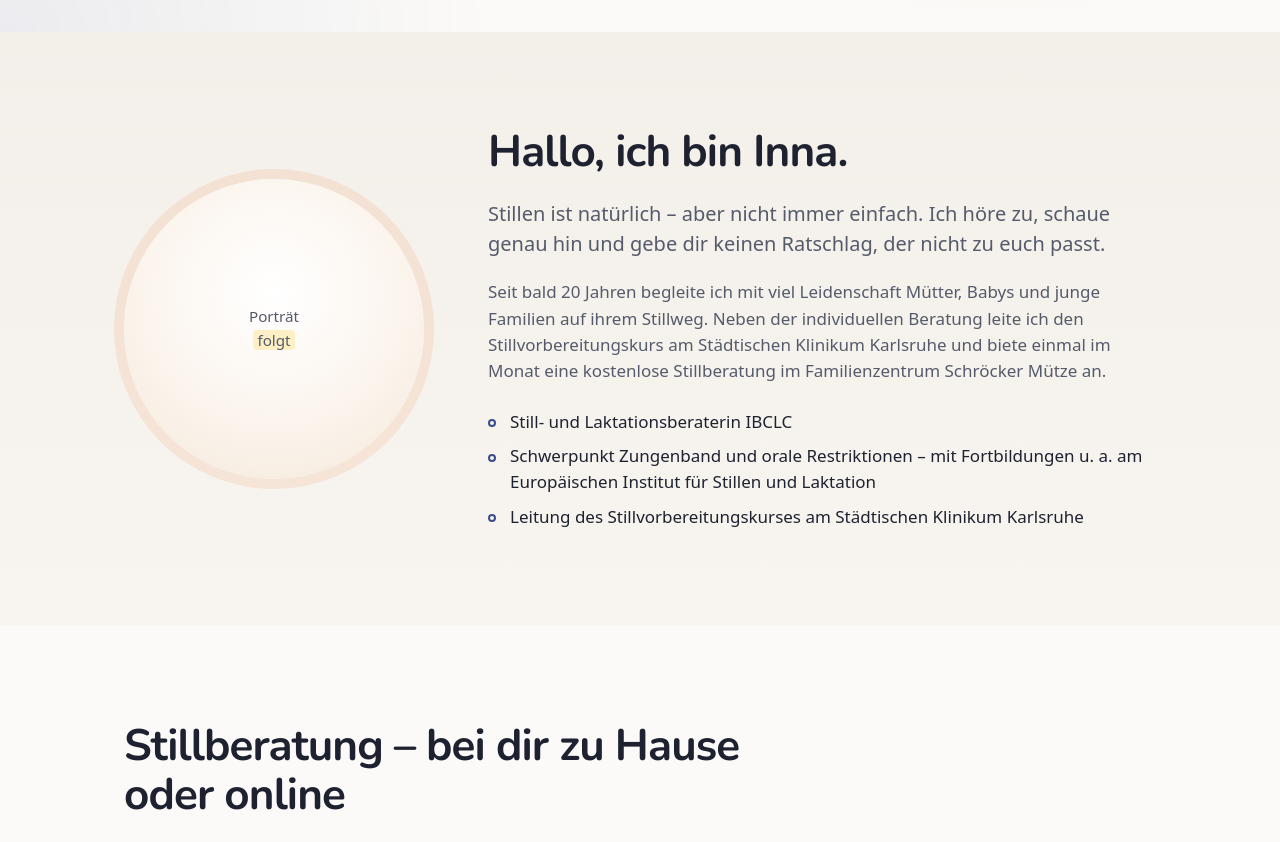
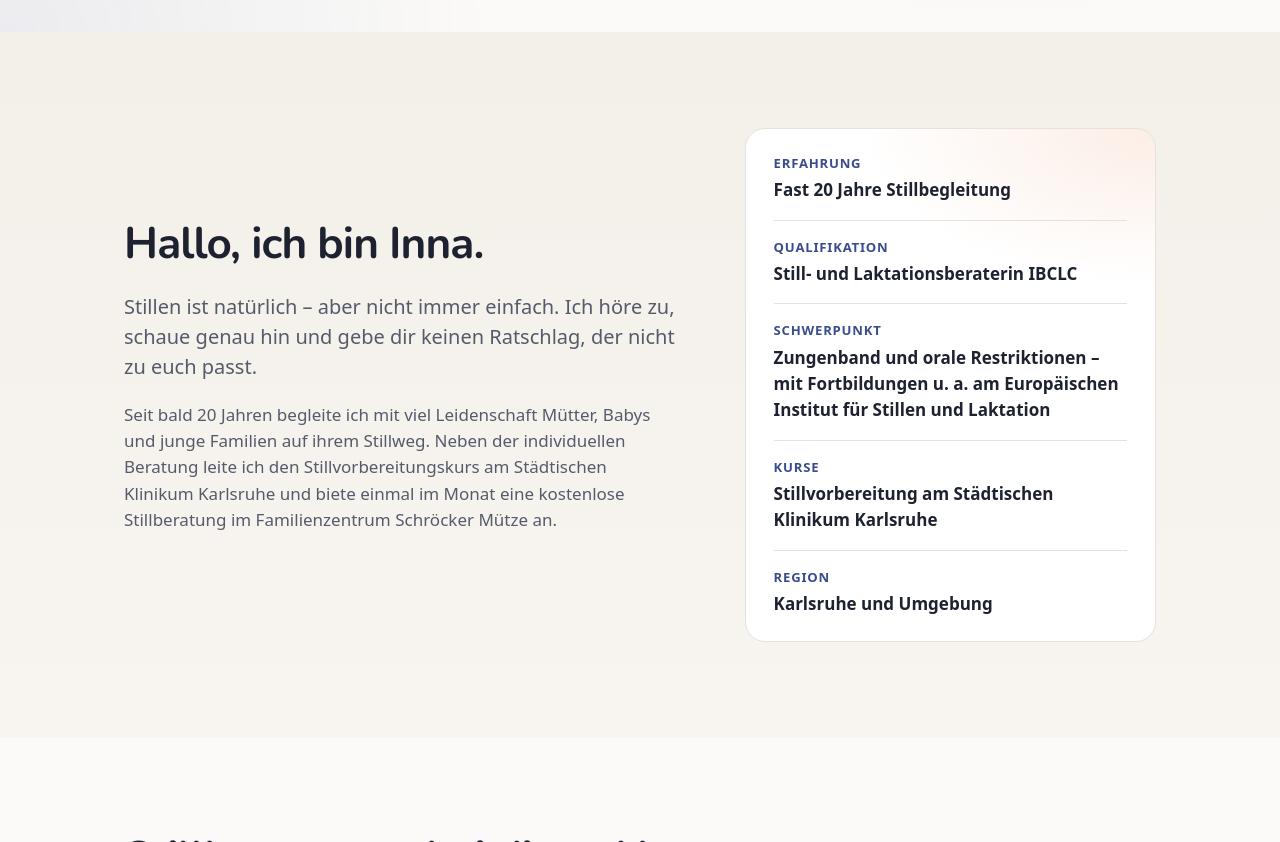
Before and after one commit to ps-Softworks/rund-ums-stillen, a plain HTML site: page index.html in a window 1280 px wide. Shown: the part 640-1482 px from the top of the page. Drawn offline with Linux system fonts and the light colour scheme.

Commit message:
Über mich als Text plus Steckbrief statt zweitem Porträt
Co-Authored-By: Claude Opus 5.5 <noreply@anthropic.com>

```diff
--- a/assets/style.css
+++ b/assets/style.css
@@ -521,9 +521,21 @@ section { padding: 96px 0; }
 .events-more { margin: 24px 0 0; color: var(--secondary); }
 
 /* Über mich */
+.about-facts {
+  margin: 0;
+  padding: 8px 28px;
+  border-radius: var(--r-md);
+  border: 0.5px solid var(--line);
+  background: var(--card-home), var(--raised);
+}
+.about-facts div { padding: 16px 0; border-bottom: 0.5px solid var(--line); }
+.about-facts div:last-child { border-bottom: 0; }
+.about-facts dt { font-size: 0.82rem; font-weight: 700; letter-spacing: 0.06em; text-transform: uppercase; color: var(--accent); }
+.about-facts dd { margin: 4px 0 0; font-weight: 600; }
+
 .about {
   display: grid;
-  grid-template-columns: 300px 1fr;
+  grid-template-columns: 1.15fr 0.85fr;
   gap: 64px;
   align-items: center;
 }
@@ -707,7 +719,6 @@ legend, .label {
 @media (max-width: 900px) {
   .hero-grid, .request, .about { grid-template-columns: 1fr; gap: 40px; }
   .hero-grid > .orbit-col { order: -1; }
-  .about .portrait { max-width: 240px; }
   .offer { grid-template-columns: 1fr; }
 
   .steps { grid-template-columns: 1fr; }
--- a/index.html
+++ b/index.html
@@ -42,7 +42,7 @@
         <div class="orbit">
           <svg class="orbit-ring" viewBox="0 0 100 100" aria-hidden="true"><circle cx="50" cy="50" r="49.5"/></svg>
           <div class="orbit-disc">
-            <!-- Später ersetzen: <img src="assets/img/inna.jpg" alt="Inna Singer"> -->
+            <!-- Später ersetzen: <img src="assets/img/inna.jpg" alt="Inna Singer, Still- und Laktationsberaterin"> -->
             <span class="ph-photo">Foto von Inna<br><span class="ph">folgt</span></span>
           </div>
           <div aria-hidden="true">
@@ -67,20 +67,18 @@
   <!-- Über mich -->
   <section class="alt" id="inna" aria-labelledby="inna-title">
     <div class="wrap about">
-      <div class="portrait">
-        <!-- Später ersetzen: <img src="assets/img/inna-portrait.jpg" alt="Porträt von Inna Singer"> -->
-        <span>Porträt<br><span class="ph">folgt</span></span>
-      </div>
       <div>
         <h2 id="inna-title">Hallo, ich bin Inna.</h2>
         <p class="sub">Stillen ist natürlich – aber nicht immer einfach. Ich höre zu, schaue genau hin und gebe dir keinen Ratschlag, der nicht zu euch passt.</p>
         <p class="muted">Seit bald 20 Jahren begleite ich mit viel Leidenschaft Mütter, Babys und junge Familien auf ihrem Stillweg. Neben der individuellen Beratung leite ich den Stillvorbereitungskurs am Städtischen Klinikum Karlsruhe und biete einmal im Monat eine kostenlose Stillberatung im Familienzentrum Schröcker Mütze an.</p>
-        <ul class="facts">
-          <li>Still- und Laktationsberaterin IBCLC</li>
-          <li>Schwerpunkt Zungenband und orale Restriktionen – mit Fortbildungen u. a. am Europäischen Institut für Stillen und Laktation</li>
-          <li>Leitung des Stillvorbereitungskurses am Städtischen Klinikum Karlsruhe</li>
-        </ul>
       </div>
+      <dl class="about-facts">
+        <div><dt>Erfahrung</dt><dd>Fast 20 Jahre Stillbegleitung</dd></div>
+        <div><dt>Qualifikation</dt><dd>Still- und Laktationsberaterin IBCLC</dd></div>
+        <div><dt>Schwerpunkt</dt><dd>Zungenband und orale Restriktionen – mit Fortbildungen u. a. am Europäischen Institut für Stillen und Laktation</dd></div>
+        <div><dt>Kurse</dt><dd>Stillvorbereitung am Städtischen Klinikum Karlsruhe</dd></div>
+        <div><dt>Region</dt><dd>Karlsruhe und Umgebung</dd></div>
+      </dl>
     </div>
   </section>
 
```
